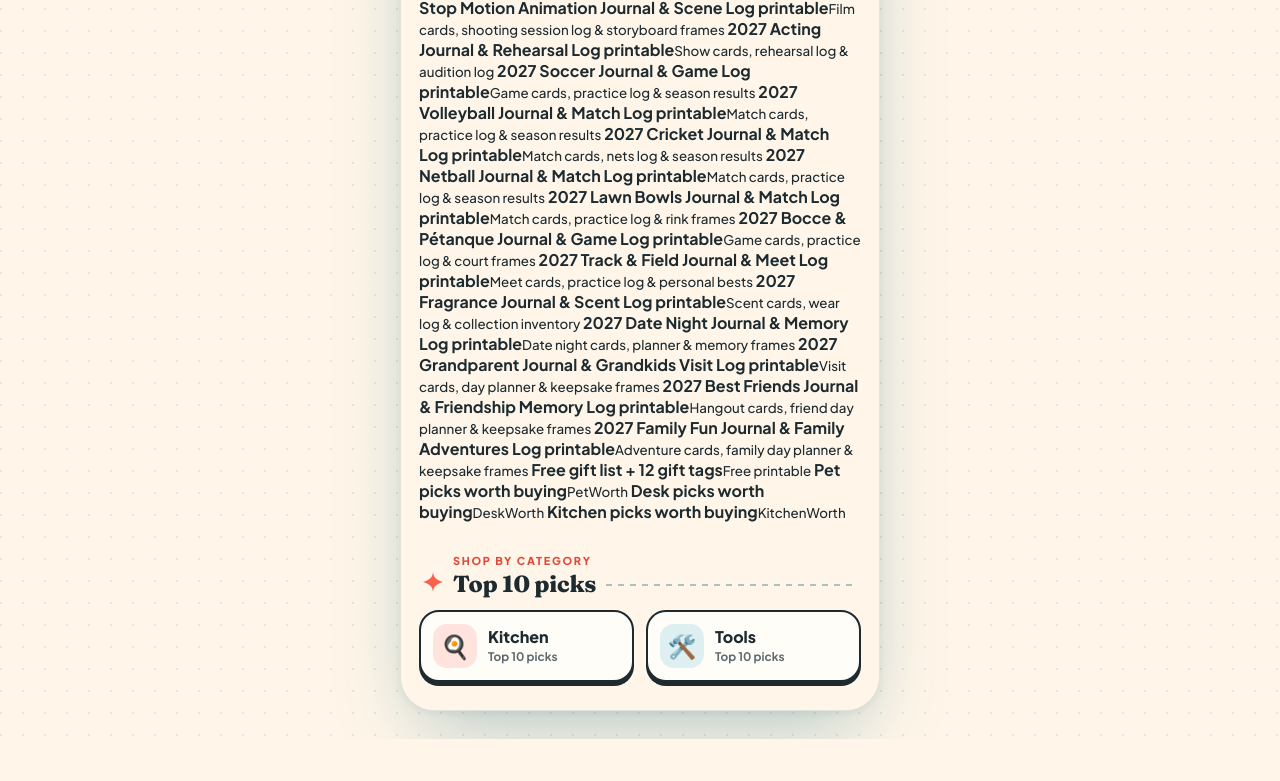
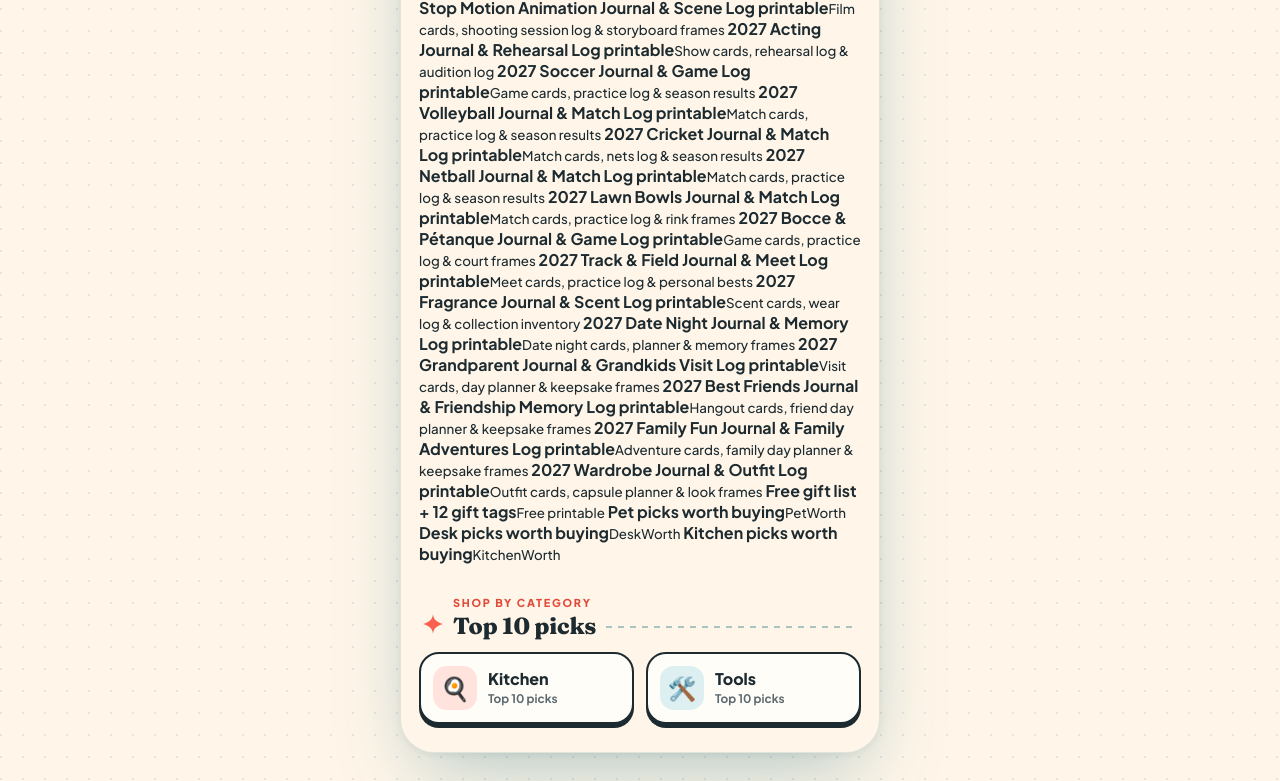
Before and after one commit to tygriffin045/worthguide-home, a plain HTML site: page links.html in a window 1280 px wide. Shown: the part 2324-3105 px from the top of the page. Before the commit the page ends 3063 px from the top, so only its background shows below. Drawn offline with Linux system fonts and the light colour scheme.

Commit message:
Add Wardrobe Journal & Outfit Log link

```diff
--- a/links.html
+++ b/links.html
@@ -173,6 +173,7 @@ a:focus-visible{outline:3px solid var(--teal);outline-offset:4px}
 <a class="press" href="https://payhip.com/b/V7Rwy"><span class="t"><b>2027 Grandparent Journal & Grandkids Visit Log printable</b><small>Visit cards, day planner & keepsake frames</small></span></a>
 <a class="press" href="https://payhip.com/b/5RPOs"><span class="t"><b>2027 Best Friends Journal & Friendship Memory Log printable</b><small>Hangout cards, friend day planner & keepsake frames</small></span></a>
 <a class="press" href="https://payhip.com/b/VhrBT"><span class="t"><b>2027 Family Fun Journal & Family Adventures Log printable</b><small>Adventure cards, family day planner & keepsake frames</small></span></a>
+<a class="press" href="https://payhip.com/b/2BOKy"><span class="t"><b>2027 Wardrobe Journal & Outfit Log printable</b><small>Outfit cards, capsule planner & look frames</small></span></a>
 <a class="press" href="https://payhip.com/b/o3eil"><span class="t"><b>Free gift list + 12 gift tags</b><small>Free printable</small></span></a>
 <a class="press" href="https://pet.theworthguide.com"><span class="t"><b>Pet picks worth buying</b><small>PetWorth</small></span></a>
 <a class="press" href="https://desk.theworthguide.com"><span class="t"><b>Desk picks worth buying</b><small>DeskWorth</small></span></a>
```
